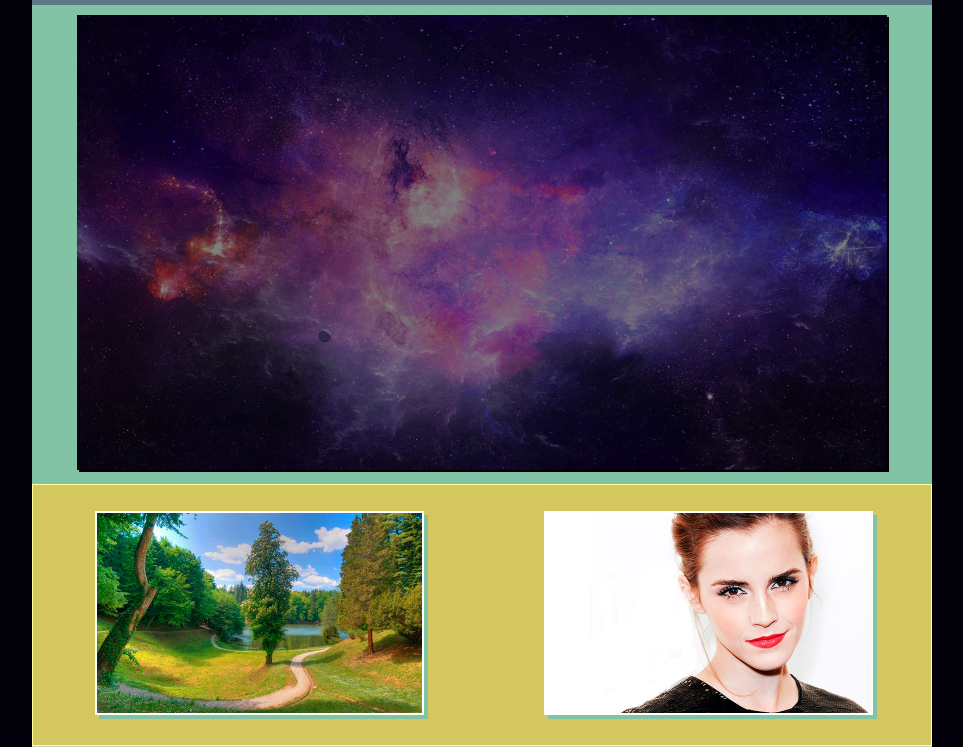
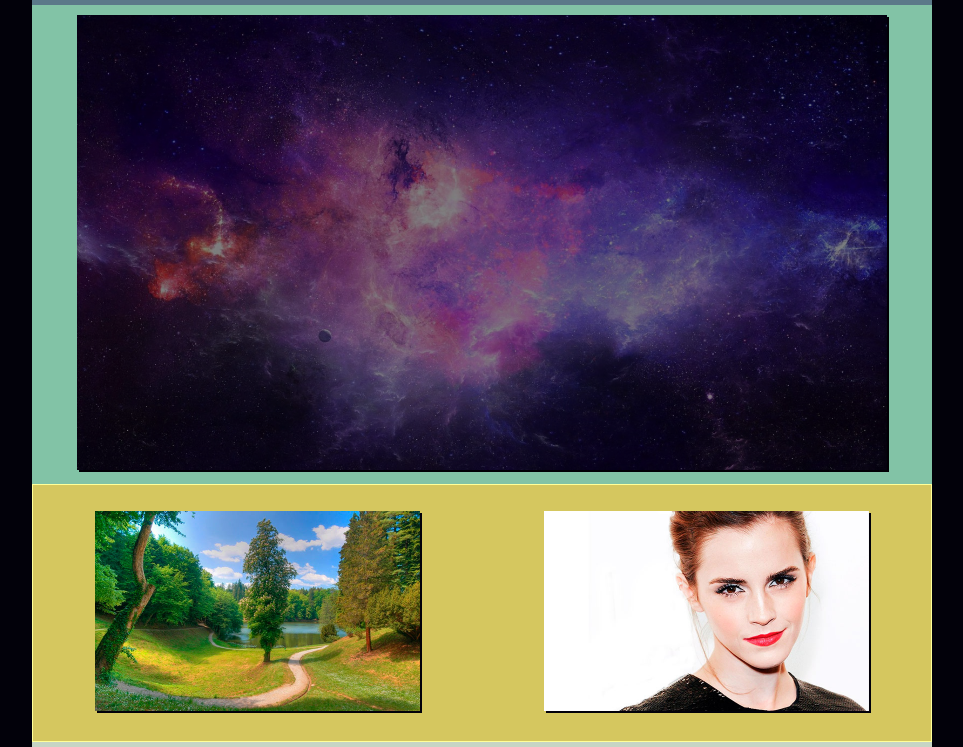
Before and after one commit to sebpequi/CSSyDisenoWebResponsive_Sebastian_PerezQuintero, a plain HTML site: page index.html in a window 1280 px wide. Shown: the part 92-839 px from the top of the page, without its empty margins (158-1121 px from the left). Drawn offline with Linux system fonts and the light colour scheme.

Commit message:
correcciones en bordes de las imagenes principales

```diff
--- a/css/estilos.css
+++ b/css/estilos.css
@@ -138,28 +138,21 @@ Contenidos Home General
 	padding: 10px 0 10px 0;
 }
 
-#secundaria-home #paisajes figure img {
-	filter: drop-shadow(4px 4px #82c3a6);
-	-webkit-filter: drop-shadow(4px 4px #82c3a6);
-	border: solid 2px white;
-}
-
 #secundaria-home #paisajes figure:hover {
 	-ms-transform: rotate(10deg);
 	-webkit-transform: rotate(10deg);
 	transform: rotate(10deg);
+	filter: drop-shadow(4px 4px #82c3a6);
+	-webkit-filter: drop-shadow(4px 4px #82c3a6);
 }
 
-#secundaria-home #rostros figure img {
-	filter: drop-shadow(4px 4px #82c3a6);
-	-webkit-filter: drop-shadow(4px 4px #82c3a6);
-	border: solid 2px white;
-}
 
 #secundaria-home #rostros figure:hover {
 	-ms-transform: translate(20px, -5px);
 	-webkit-transform: translate(20px, -5px);
 	transform: translate(20px, -5px);
+	filter: drop-shadow(2px 2px #82c3a6);
+	-webkit-filter: drop-shadow(2px 2px #82c3a6);
 }
 
 /******************************************************************
```
